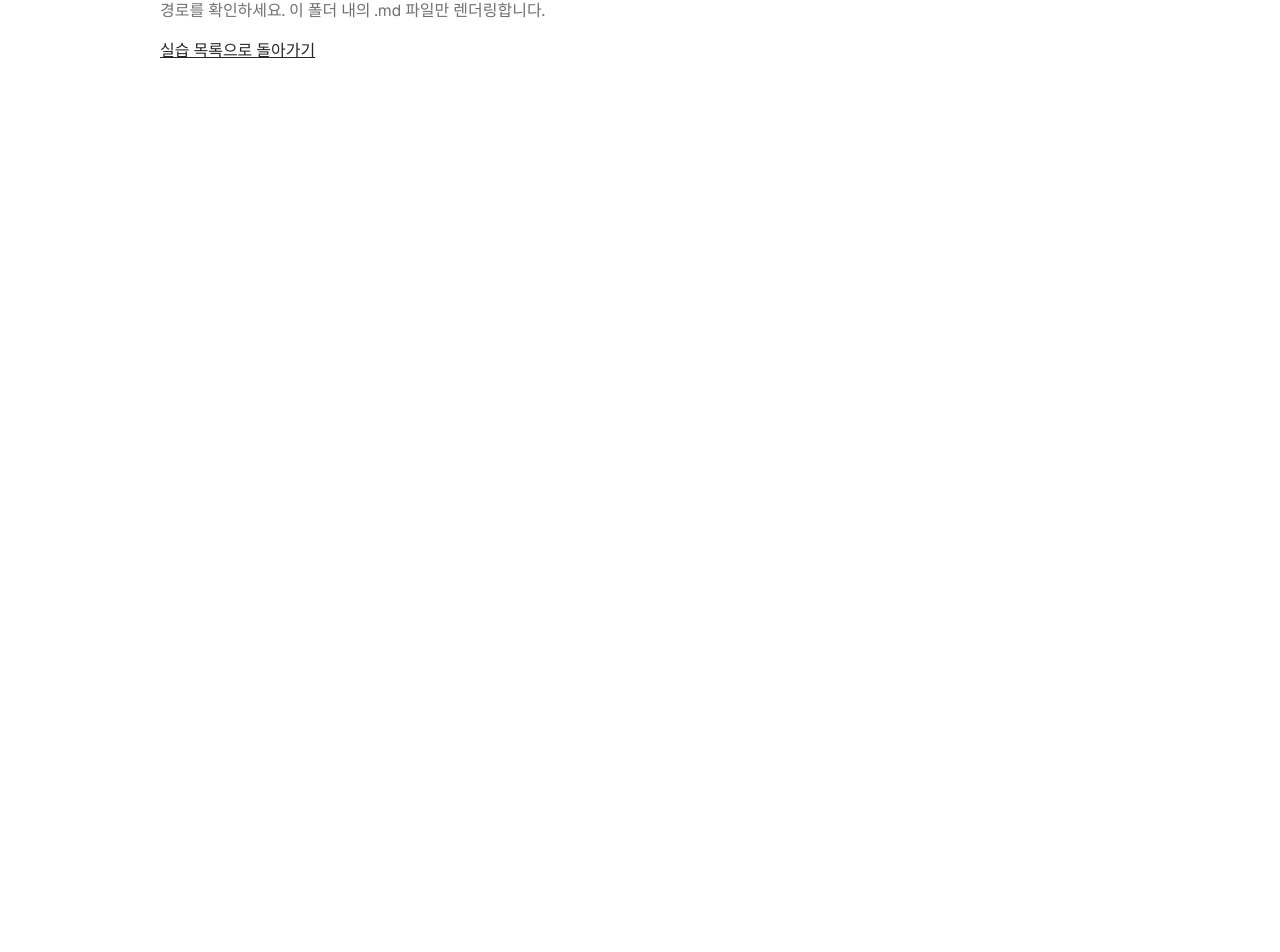
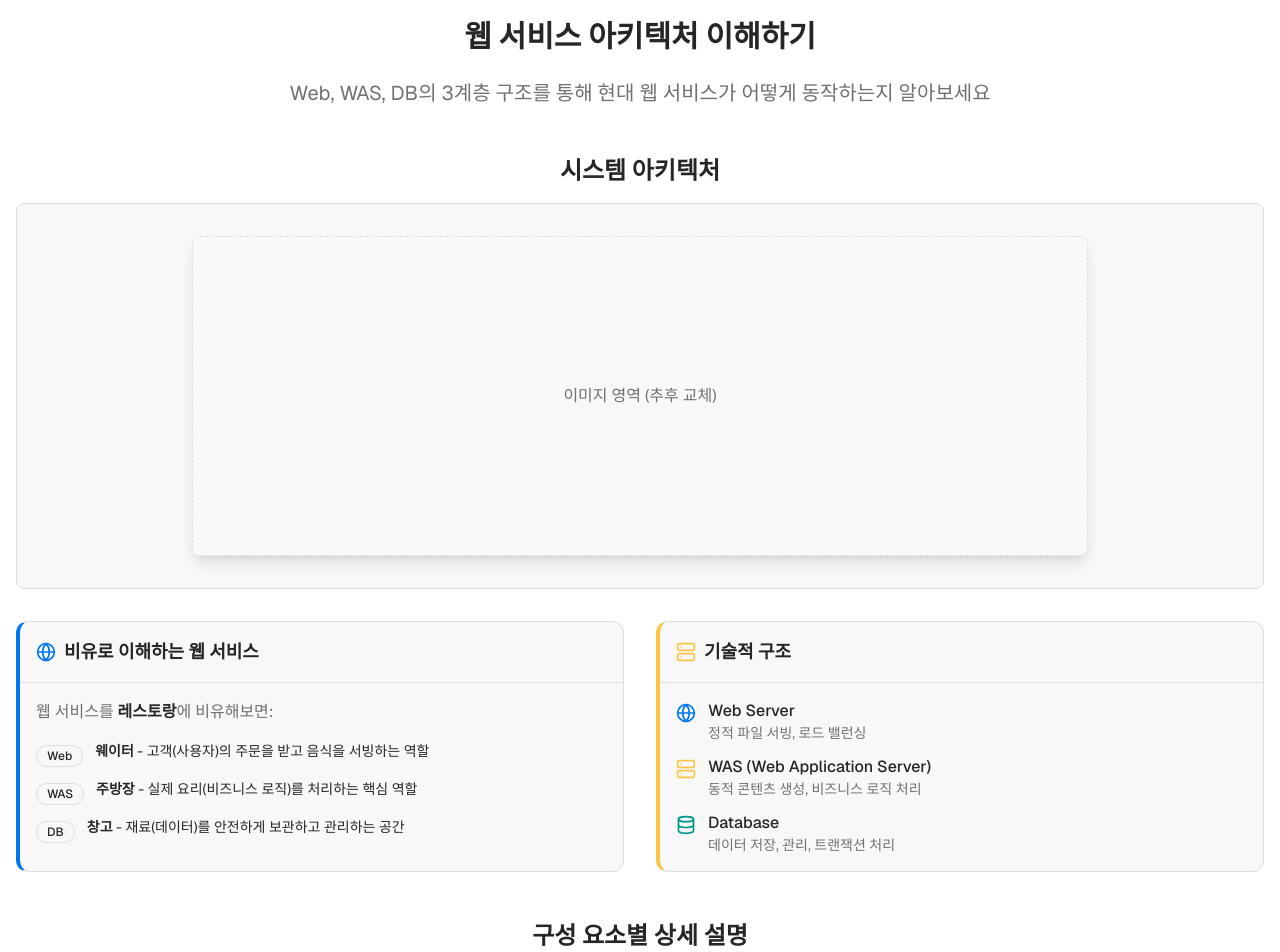
Before and after one commit to saunaguy/coretech, a Next.js app in the folder frontend/: page /practice/linux-exam1 in a window 1280 px wide. Shown: the part 141-1093 px from the top of the page. Before the commit the page ends 800 px from the top, so only its background shows below. Built offline with nearby package versions, Linux system fonts and the light colour scheme.

Commit message:
practice fix-1

```diff
--- /dev/null
+++ b/frontend/app/practice/linux-exam1/page.tsx
@@ -0,0 +1,180 @@
+import { Card, CardContent, CardHeader, CardTitle, CardDescription } from "@/components/ui/card"
+import { Button } from "@/components/ui/button"
+import { Badge } from "@/components/ui/badge"
+import { ArrowRight, Server, Database, Globe, Layers, Star } from "lucide-react"
+import Link from "next/link"
+
+export default function LinuxExam1Page() {
+  return (
+    <main className="container mx-auto px-4 py-8 space-y-12">
+      {/* Hero Section */}
+      <section className="text-center space-y-6">
+        <div className="flex items-center justify-center gap-2">
+          <Layers className="h-8 w-8 text-primary" />
+          <h1 className="text-3xl md:text-4xl font-bold text-foreground">Linux 실습 교육</h1>
+        </div>
+        <h2 className="text-2xl md:text-3xl font-bold text-balance text-foreground">웹 서비스 아키텍처 이해하기</h2>
+        <p className="text-lg md:text-xl text-muted-foreground max-w-3xl mx-auto text-pretty">
+          Web, WAS, DB의 3계층 구조를 통해 현대 웹 서비스가 어떻게 동작하는지 알아보세요
+        </p>
+      </section>
+
+      {/* Architecture Diagram (placeholder area) */}
+      <section className="space-y-8">
+        <div className="text-center">
+          <h3 className="text-2xl font-semibold mb-4">시스템 아키텍처</h3>
+          <div className="bg-card rounded-lg p-8 border">
+            <div className="w-full max-w-4xl mx-auto rounded-lg shadow-lg border border-dashed h-64 md:h-80 flex items-center justify-center text-muted-foreground">
+              이미지 영역 (추후 교체)
+            </div>
+          </div>
+        </div>
+
+        {/* Architecture Explanation */}
+        <div className="grid md:grid-cols-2 gap-8">
+          <Card className="border-l-4 border-l-primary">
+            <CardHeader>
+              <CardTitle className="flex items-center gap-2">
+                <Globe className="h-5 w-5 text-primary" />
+                비유로 이해하는 웹 서비스
+              </CardTitle>
+            </CardHeader>
+            <CardContent className="space-y-4">
+              <p className="text-muted-foreground leading-relaxed">
+                웹 서비스를 <strong className="text-foreground">레스토랑</strong>에 비유해보면:
+              </p>
+              <div className="space-y-3">
+                <div className="flex items-start gap-3">
+                  <Badge variant="outline" className="mt-1">Web</Badge>
+                  <p className="text-sm"><strong>웨이터</strong> - 고객(사용자)의 주문을 받고 음식을 서빙하는 역할</p>
+                </div>
+                <div className="flex items-start gap-3">
+                  <Badge variant="outline" className="mt-1">WAS</Badge>
+                  <p className="text-sm"><strong>주방장</strong> - 실제 요리(비즈니스 로직)를 처리하는 핵심 역할</p>
+                </div>
+                <div className="flex items-start gap-3">
+                  <Badge variant="outline" className="mt-1">DB</Badge>
+                  <p className="text-sm"><strong>창고</strong> - 재료(데이터)를 안전하게 보관하고 관리하는 공간</p>
+                </div>
+              </div>
+            </CardContent>
+          </Card>
+
+          <Card className="border-l-4 border-l-accent">
+            <CardHeader>
+              <CardTitle className="flex items-center gap-2">
+                <Server className="h-5 w-5 text-accent" />
+                기술적 구조
+              </CardTitle>
+            </CardHeader>
+            <CardContent className="space-y-4">
+              <div className="space-y-3">
+                <div className="flex items-start gap-3">
+                  <Globe className="h-5 w-5 text-primary mt-1" />
+                  <div>
+                    <p className="font-medium">Web Server</p>
+                    <p className="text-sm text-muted-foreground">정적 파일 서빙, 로드 밸런싱</p>
+                  </div>
+                </div>
+                <div className="flex items-start gap-3">
+                  <Server className="h-5 w-5 text-accent mt-1" />
+                  <div>
+                    <p className="font-medium">WAS (Web Application Server)</p>
+                    <p className="text-sm text-muted-foreground">동적 콘텐츠 생성, 비즈니스 로직 처리</p>
+                  </div>
+                </div>
+                <div className="flex items-start gap-3">
+                  <Database className="h-5 w-5 text-chart-2 mt-1" />
+                  <div>
+                    <p className="font-medium">Database</p>
+                    <p className="text-sm text-muted-foreground">데이터 저장, 관리, 트랜잭션 처리</p>
+                  </div>
+                </div>
+              </div>
+            </CardContent>
+          </Card>
+        </div>
+      </section>
+
+      {/* Architecture Components */}
+      <section className="space-y-6">
+        <h3 className="text-2xl font-semibold text-center">구성 요소별 상세 설명</h3>
+        <div className="grid md:grid-cols-3 gap-6">
+          <Card className="hover:shadow-lg transition-shadow">
+            <CardHeader className="text-center">
+              <Globe className="h-12 w-12 text-primary mx-auto mb-2" />
+              <CardTitle>Web Server</CardTitle>
+              <CardDescription>프론트엔드 서버</CardDescription>
+            </CardHeader>
+            <CardContent>
+              <ul className="space-y-2 text-sm">
+                <li>• HTML, CSS, JS 파일 서빙</li>
+                <li>• 사용자 요청 최초 접수</li>
+                <li>• SSL/TLS 암호화 처리</li>
+                <li>• 캐싱 및 압축</li>
+              </ul>
+            </CardContent>
+          </Card>
+
+          <Card className="hover:shadow-lg transition-shadow">
+            <CardHeader className="text-center">
+              <Server className="h-12 w-12 text-accent mx-auto mb-2" />
+              <CardTitle>WAS</CardTitle>
+              <CardDescription>애플리케이션 서버</CardDescription>
+            </CardHeader>
+            <CardContent>
+              <ul className="space-y-2 text-sm">
+                <li>• 비즈니스 로직 실행</li>
+                <li>• 동적 콘텐츠 생성</li>
+                <li>• 세션 관리</li>
+                <li>• API 엔드포인트 제공</li>
+              </ul>
+            </CardContent>
+          </Card>
+
+          <Card className="hover:shadow-lg transition-shadow">
+            <CardHeader className="text-center">
+              <Database className="h-12 w-12 text-chart-2 mx-auto mb-2" />
+              <CardTitle>Database</CardTitle>
+              <CardDescription>데이터베이스 서버</CardDescription>
+            </CardHeader>
+            <CardContent>
+              <ul className="space-y-2 text-sm">
+                <li>• 데이터 영구 저장</li>
+                <li>• CRUD 연산 처리</li>
+                <li>• 트랜잭션 관리</li>
+                <li>• 데이터 무결성 보장</li>
+              </ul>
+            </CardContent>
+          </Card>
+        </div>
+      </section>
+
+      {/* Practice Section */}
+      <section className="space-y-6">
+        <div className="text-center space-y-4">
+          <h3 className="text-2xl font-semibold">실습 과정</h3>
+          <p className="text-muted-foreground">단계별 실습을 통해 리눅스 환경에서 웹 서비스를 구축해보세요</p>
+        </div>
+
+        <Card className="bg-gradient-to-r from-primary/5 to-accent/5 border-primary/20">
+          <CardHeader className="text-center">
+            <CardTitle className="text-xl">🚀 실습 시작하기</CardTitle>
+            <CardDescription>
+              리눅스 환경에서 Web-WAS-DB 3계층 아키텍처를 직접 구축하고 설정해보는 실습입니다
+            </CardDescription>
+          </CardHeader>
+          <CardContent className="text-center">
+            <Link href="https://www.notion.so/26424e56f2bd80a29f07e8d25129be67?source=copy_link">
+              <Button size="lg" className="gap-2">
+                실습 연결하기
+                <ArrowRight className="h-4 w-4" />
+              </Button>
+            </Link>
+            <p className="text-sm text-muted-foreground mt-4">예상 소요 시간: 2-3시간 | 난이도: 중급</p>
+          </CardContent>
+        </Card>
+      </section>
+    </main>
+  )
+}
--- a/frontend/app/practice/page.tsx
+++ b/frontend/app/practice/page.tsx
@@ -5,6 +5,7 @@ import { BookOpen, Clock, Star, Filter, Search, Play, CheckCircle, Lock } from "
 import { Card, CardContent, CardHeader, CardTitle } from "@/components/ui/card"
 import { Badge } from "@/components/ui/badge"
 import { Button } from "@/components/ui/button"
+import Link from "next/link"
 import { Input } from "@/components/ui/input"
 import { Progress } from "@/components/ui/progress"
 // removed local header; rely on global header in layout
@@ -21,8 +22,7 @@ export default function PracticePage() {
       category: "linux",
       difficulty: "초급",
       duration: "30분",
-      progress: 100,
-      status: "completed",
+      status: "in-progress",
       tasks: ["디렉토리 생성 및 이동", "파일 복사 및 이동", "권한 설정 및 확인", "프로세스 관리"],
     },
     {
@@ -32,7 +32,6 @@ export default function PracticePage() {
       category: "server",
       difficulty: "중급",
       duration: "45분",
-      progress: 60,
       status: "in-progress",
       tasks: ["Apache 설치 및 시작", "기본 설정 파일 수정", "가상 호스트 설정", "SSL 인증서 적용"],
     },
@@ -43,8 +42,7 @@ export default function PracticePage() {
       category: "network",
       difficulty: "중급",
       duration: "40분",
-      progress: 0,
-      status: "locked",
+      status: "in-progress",
       tasks: ["iptables 기본 규칙 설정", "ufw 방화벽 구성", "포트 포워딩 설정", "로그 분석"],
     },
     {
@@ -54,8 +52,7 @@ export default function PracticePage() {
       category: "server",
       difficulty: "고급",
       duration: "60분",
-      progress: 0,
-      status: "available",
+      status: "in-progress",
       tasks: ["Docker 설치 및 설정", "이미지 빌드 및 실행", "볼륨 마운트", "Docker Compose 사용"],
     },
     {
@@ -65,7 +62,6 @@ export default function PracticePage() {
       category: "network",
       difficulty: "초급",
       duration: "25분",
-      progress: 80,
       status: "in-progress",
       tasks: ["기본 연결 테스트", "경로 추적", "포트 스캔", "패킷 캡처"],
     },
@@ -76,9 +72,19 @@ export default function PracticePage() {
       category: "server",
       difficulty: "중급",
       duration: "50분",
-      progress: 0,
-      status: "available",
+      status: "in-progress",
       tasks: ["MySQL 설치 및 보안 설정", "데이터베이스 생성", "사용자 권한 관리", "백업 및 복원"],
+    },
+    {
+      id: 7,
+      title: "Apache-Tomcat-Mariadb 3TIER",
+      description: "Ubuntu에서 Apache 웹서버를 설치하고 가상 호스트를 설정합니다.",
+      category: "linux",
+      difficulty: "중급",
+      duration: "45분",
+      status: "in-progress",
+      tasks: ["Apache", "Tomcat", "Mysql", "jdk"],
+      href: "/practice/linux-exam1",
     },
   ]
 
@@ -215,15 +221,6 @@ export default function PracticePage() {
                     </Badge>
                   </div>
 
-                  {practice.progress > 0 && (
-                    <div className="space-y-2">
-                      <div className="flex justify-between text-sm">
-                        <span>진행률</span>
-                        <span>{practice.progress}%</span>
-                      </div>
-                      <Progress value={practice.progress} className="h-2" />
-                    </div>
-                  )}
 
                   <div className="space-y-2">
                     <h4 className="font-medium text-sm">실습 과제:</h4>
@@ -237,6 +234,24 @@ export default function PracticePage() {
                     </ul>
                   </div>
 
+                  {"href" in practice && practice.href ? (
+                    <Button
+                      asChild
+                      className="w-full"
+                      disabled={practice.status === "locked"}
+                      variant={practice.status === "completed" ? "outline" : "default"}
+                    >
+                      <Link href={practice.href}>
+                        {practice.status === "completed"
+                          ? "다시 풀기"
+                          : practice.status === "in-progress"
+                            ? "시작하기"
+                            : practice.status === "locked"
+                              ? "잠김"
+                              : "시작하기"}
+                      </Link>
+                    </Button>
+                  ) : (
                     <Button
                       className="w-full"
                       disabled={practice.status === "locked"}
@@ -245,11 +260,12 @@ export default function PracticePage() {
                       {practice.status === "completed"
                         ? "다시 풀기"
                         : practice.status === "in-progress"
-                        ? "이어하기"
+                          ? "시작하기"
                           : practice.status === "locked"
                             ? "잠김"
                             : "시작하기"}
                     </Button>
+                  )}
                 </CardContent>
               </Card>
             ))}
--- a/frontend/components/ui/card.tsx
+++ b/frontend/components/ui/card.tsx
@@ -16,4 +16,8 @@ export function CardTitle({ className = "", ...props }: React.HTMLAttributes<HTM
   return <div className={`text-lg font-semibold ${className}`} {...props} />
 }
 
+export function CardDescription({ className = "", ...props }: React.HTMLAttributes<HTMLDivElement>) {
+  return <div className={`text-sm text-muted-foreground ${className}`} {...props} />
+}
+
 export default Card
```
Lines whose indentation alone changed are shown as unchanged.
